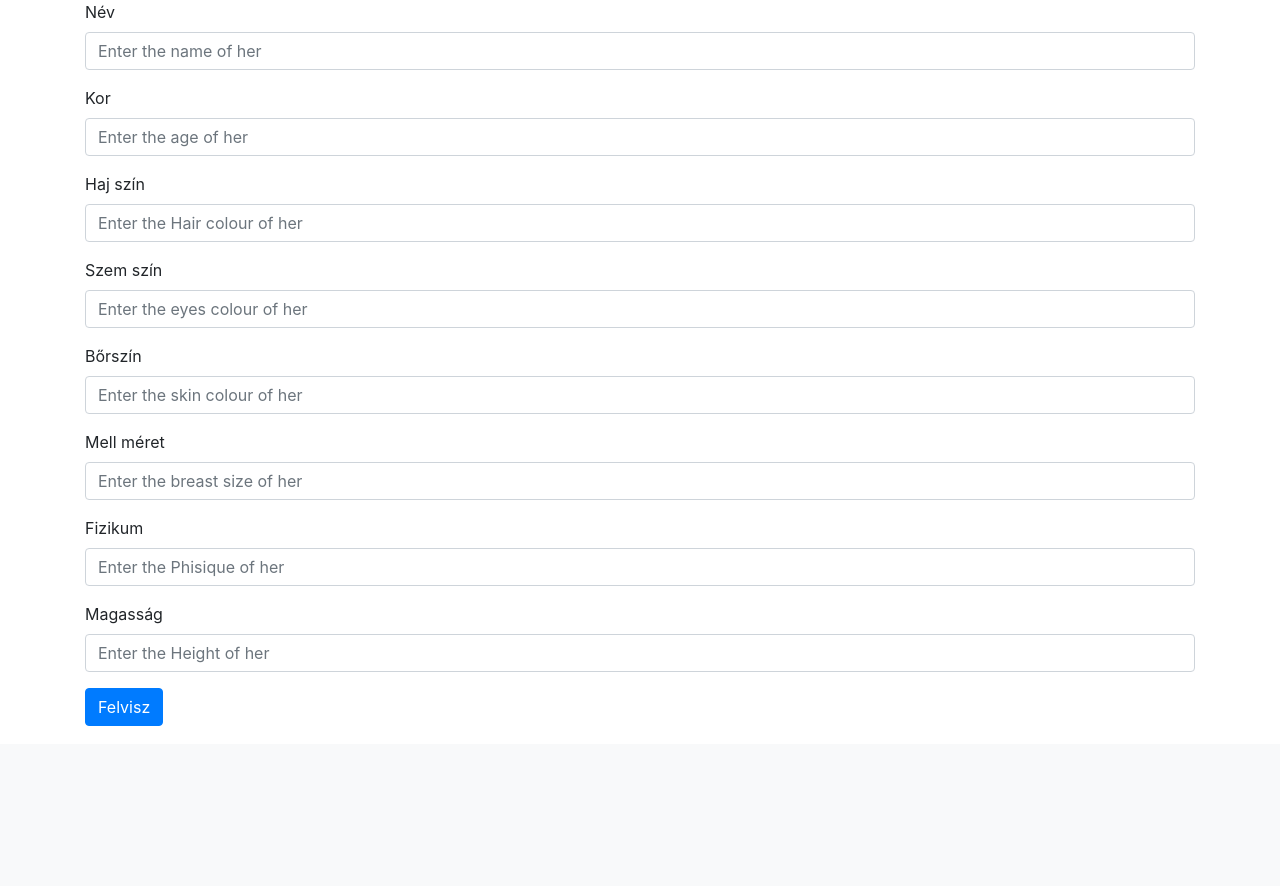
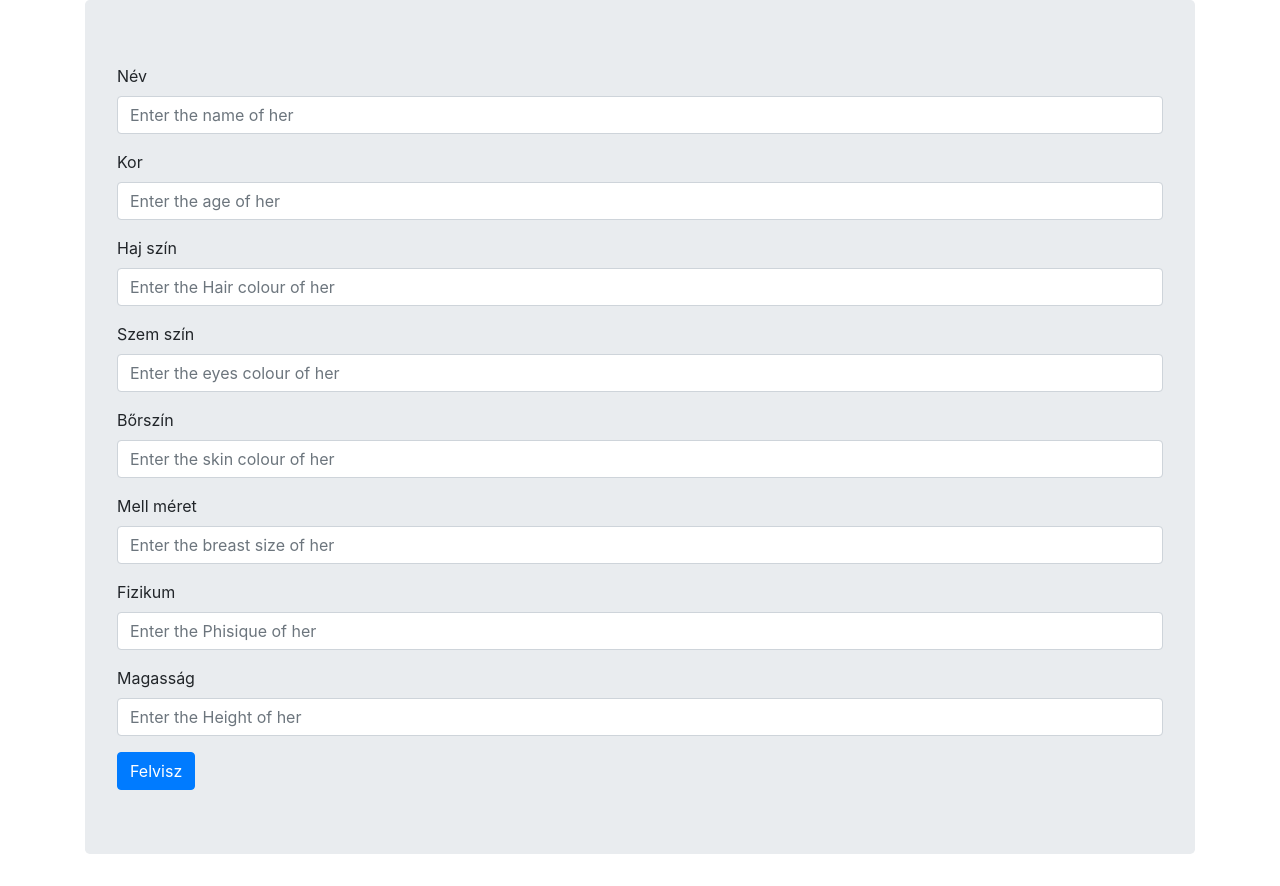
Before and after one commit to Lacieee/goditemplom, a PHP site: template Views/newGirl.php in a window 1280 px wide. Shown: the part 56-942 px from the top of the page. Before the commit the page ends 782 px from the top, so only its background shows below. Run offline with PHP 8.4, Linux system fonts and the light colour scheme; the template is opened without the code that fills it, so the values that code supplies are empty.

Commit message:
szép szin

```diff
--- a/Views/newGirl.php
+++ b/Views/newGirl.php
@@ -1,4 +1,5 @@
 <div class="container">
+    <div class="jumbotron main-wrapper">
         <form>
             <div class="form-group">
                 <label for="name">Név</label>
@@ -35,3 +36,4 @@
             <button type="submit" id="submitForm" name="submitForm" class="btn btn-primary">Felvisz</button>
         </form>
     </div>
+</div>
```
Lines whose indentation alone changed are shown as unchanged.
